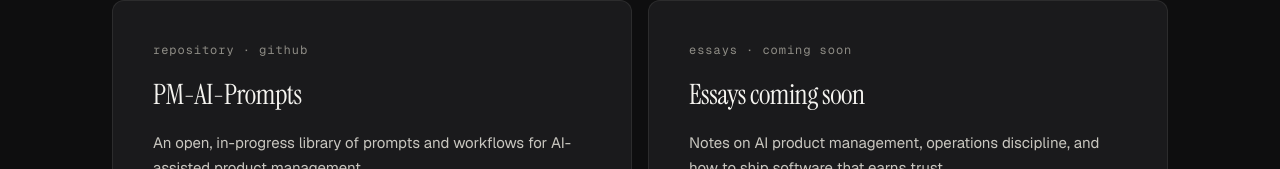
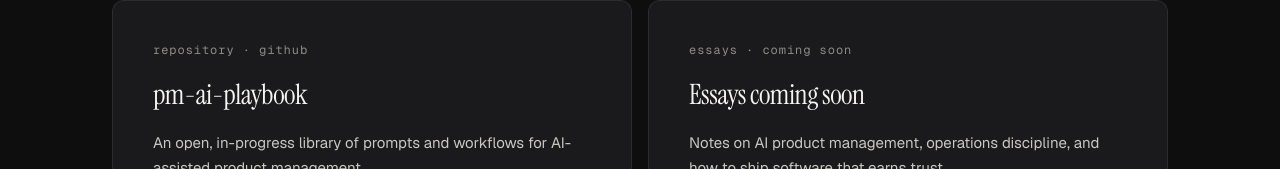
Before and after one commit to Dher10/danielherdenez-site, a Next.js app: page / in a window 1280 px wide. Shown: the part 2848-3017 px from the top of the page. Built offline with nearby package versions, Linux system fonts and the light colour scheme.

Commit message:
content: rename PM-AI-Prompts to pm-ai-playbook

```diff
--- a/src/app/about/page.tsx
+++ b/src/app/about/page.tsx
@@ -152,8 +152,8 @@
               <p>
                 Away from the job, I&apos;ve been doing it since I was a kid assembling PCs, and
                 I do it in public now. This site is mine, code and all, built with Claude and
-                Codex. So is PM-AI-Prompts, an open library of the prompts and workflows I
-                actually use for product work, which I started early in 2026. I share it because
+                Codex. So is pm-ai-playbook, an open, in-progress library of the prompts and
+                workflows I use for product work, which I started early in 2026. I share it because
                 what I figure out is more useful to other people than it is sitting on my drive.
               </p>
               <p>
--- a/src/components/sections/writing.tsx
+++ b/src/components/sections/writing.tsx
@@ -12,13 +12,13 @@
           />
           <div className="writing-grid">
             <a
-              href="https://github.com/Dher10/PM-AI-Prompts"
+              href="https://github.com/Dher10/pm-ai-playbook"
               target="_blank"
               rel="noopener noreferrer"
               className="artifact"
             >
               <div className="a-meta">repository · github</div>
-              <h3>PM-AI-Prompts</h3>
+              <h3>pm-ai-playbook</h3>
               <p>
                 An open, in-progress library of prompts and workflows for AI-assisted product
                 management.
```
Also changed, not shown: 1 other file (tests, documents, lock files or other folders).
